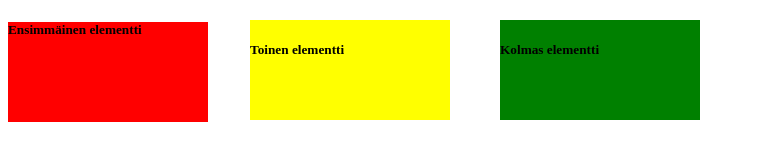
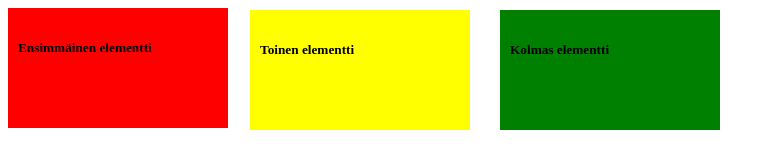
Before and after one commit to chpatola/Lapio-website, a plain HTML site: page position.html in a window 1280 px wide. Shown: the whole page, without its empty margins (0-775 px from the left). Drawn offline with Linux system fonts and the light colour scheme.

Commit message:
Osa 3. Yhdestoista tehtävä

```diff
--- a/style.css
+++ b/style.css
@@ -1,9 +1,9 @@
 * {
-  color: red;
+  color: #555;
  }
 
 h1{
-color: blue;
+color: #333;
 }
 
 li{
@@ -13,3 +13,23 @@ color: Fuchsia;
 .deepred{
 color: MidnightBlue;
 }
+
+body {
+margin: 0 auto;
+max-width: 50em;
+font-family:'Helvetica', 'Arial', sans-serif;
+line-height: 1.5;
+  padding: 4em 1em;
+
+}
+
+h2 {
+  margin-top: 1em;
+  padding-top: 1em;
+}
+
+code {
+  padding: 2px 4px;
+  vertical-align: text-bottom;
+  background: #eee;
+}
--- a/styles.css
+++ b/styles.css
@@ -2,6 +2,12 @@
   width: 200px;
   height: 100px;
   background-color: red;
+  border:50px;
+  border-color: green;
+  border-width:50px;
+  text-aling:center;
+padding:10px;
+
 }
 
 .container2 {
@@ -10,7 +16,10 @@
   background-color: yellow;
   position:absolute;
   left: 250px;
-  top: 20px;
+  top: 10px;
+  padding:10px;
+ text-aling:center;
+
 }
 
 .container3 {
@@ -19,5 +28,6 @@
   background-color: green;
   position:absolute;
   left: 500px;
-  top: 20px;
+  top: 10px;
+  padding:10px;
 }
```
Also changed, not shown: index.html (+3 -2 lines).
